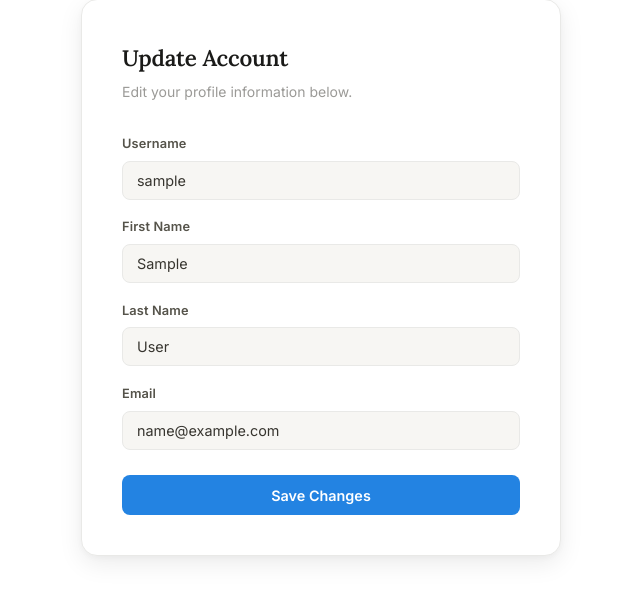
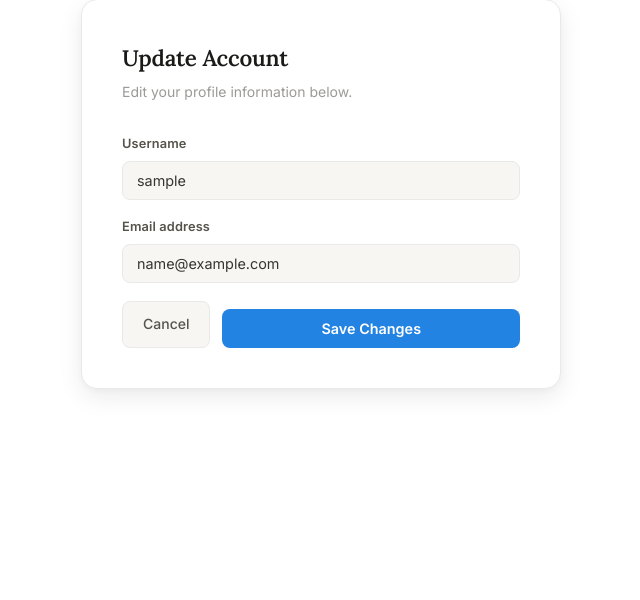
Before and after one commit to 16A9DA/StuddyBuddy, a Django app: page /updateProfile/ in a window 1280 px wide. Shown: the part 129-729 px from the top of the page, without its empty margins (319-959 px from the left). Run offline with Django 5.2, Linux system fonts and the light colour scheme; the visitor is signed in with stand-in values (Sample User, id 1).

Commit message:
Changes: Built form,updated views, and changed update profile fields

```diff
--- a/base/forms.py
+++ b/base/forms.py
@@ -1,5 +1,7 @@
 from django.forms import ModelForm
 from .models import Rooms,Message
+from django.contrib.auth.models import User
+
 
 class RoomForm(ModelForm):
     class Meta:
@@ -11,3 +13,9 @@ class MessageForm(ModelForm):
     class Meta:
         model  = Message
         fields = ['body']
+
+
+class UserForm(ModelForm):
+    class Meta:
+        model = User
+        fields = ["username","email"]
--- a/base/templates/base/index.html
+++ b/base/templates/base/index.html
@@ -40,7 +40,7 @@
                 <div class="room-card__left">
                     <div class="room-card__meta">
                         <span class="room-card__id">#{{ room.id }}</span>
-                        <a href = '{% url "userProfile" room.host %}' class="room-card__host">@{{ room.host}}</a>
+                        <a href='{% url "userProfile" room.id %}' class="room-card__host">@{{ room.host}}</a>
                     </div>
                     <a href="/room/{{ room.id }}" class="room-card__name">{{ room.name }}</a>
                     <span class="room-card__topic">{{ room.topic }}</span>
@@ -65,4 +65,4 @@
 
 </div>
 
-{% endblock  %}
+{% endblock %}
--- a/base/templates/base/updateUser.html
+++ b/base/templates/base/updateUser.html
@@ -1,5 +1,3 @@
-
-
 {% extends 'main.html' %}
 
 {% block content %}
@@ -12,29 +10,22 @@
         <form action="" method="post" class="styled-form" enctype="multipart/form-data">
             {% csrf_token %}
 
+            {% for field in form %}
             <p>
-                <label>Username</label>
-                <input  type="text"  name="username" value="{{ request.user.username }}" placeholder="Enter username…">
+                <label>{{ field.label }}</label>
+                {{ field }}
+                {% if field.errors %}
+                <span style="color:var(--danger); font-size:0.8rem;">{{ field.errors }}</span>
+                {% endif %}
             </p>
+            {% endfor %}
 
-            <p>
-                <label>First Name</label>
-                <input type="text" name="first_name" value="{{ request.user.first_name }}" placeholder="Enter first name…">
-            </p>
+            <div class="delete-actions">
+                <a href="{% url 'userProfile' request.user.id %}" class="btn-back">Cancel</a>
+                <button type="submit" class="btn-submit">Save Changes</button>
+            </div>
 
-            <p>
-                <label>Last Name</label>
-                <input type="text" name="last_name" value="{{ request.user.last_name }}" placeholder="Enter last name…">
-            </p>
-
-            <p>
-                <label>Email</label>
-                <input type="email" name="email" value="{{ request.user.email }}" placeholder="Enter email…">
-            </p>
-
-            <input type="submit" value="Save Changes" class="btn-submit">
         </form>
-
     </div>
 </div>
 
--- a/base/urls.py
+++ b/base/urls.py
@@ -13,7 +13,7 @@ urlpatterns = [
     path("createRoom/",views.create_room,name="createRoom"),
     path("updateRoom/<int:pk>/",views.update_room,name='updateRoom'),
     path("deleteRoom/<int:pk>/",views.delete_room,name="deleteRoom"),
-    path('userProfile/<str:username>',views.user_profile,name='userProfile'),
+    path('userProfile/<int:pk>',views.user_profile,name='userProfile'),
     path('updateProfile/',views.update_user,name='updateUser')
     # make update user settings an option
 ]
--- a/base/views.py
+++ b/base/views.py
@@ -1,13 +1,14 @@
 from django.shortcuts import render,redirect
 from django.http import HttpResponse
 from .models import Rooms,Topic,Message
-from .forms import RoomForm,MessageForm
+from .forms import RoomForm,MessageForm,UserForm
 from django.db.models import Q
 from django.contrib.auth.models import User
 from django.contrib import messages
 from django.contrib.auth import authenticate,login,logout
 from django.contrib.auth.decorators import login_required
 from django.contrib.auth.forms import UserCreationForm
+
 # Create your views here.
 
 
@@ -181,8 +182,8 @@ def update_message(request,pk):
 
 
 
-def user_profile(request,username):
-   profile_user = User.objects.get(username=username)
+def user_profile(request,pk):
+   profile_user = User.objects.get(id=pk)
    room = profile_user.rooms_set.all()
    topic = Topic.objects.all()
    content = {'user': profile_user,'rooms':room,'topic':topic}
@@ -191,4 +192,12 @@ def user_profile(request,username):
 
 @login_required(login_url='login')
 def update_user(request):
-   return render(request,'base/updateUser.html')
+   user  = request.user
+   form = UserForm(instance=user)
+   if request.method == 'POST':
+      form = UserForm(request.POST,instance=user)
+      if form.is_valid():
+         form.save()
+         return redirect('userProfile',pk=user.id)
+
+   return render(request,'base/updateUser.html',{"form":form})
--- a/templates/navbar.html
+++ b/templates/navbar.html
@@ -6,21 +6,23 @@
         </a>
 
         <div class="navbar__search">
-            <svg xmlns="http://www.w3.org/2000/svg" fill="none" viewBox="0 0 24 24" stroke="currentColor" stroke-width="2">
-                <circle cx="11" cy="11" r="8"/><path d="m21 21-4.35-4.35"/>
+            <svg xmlns="http://www.w3.org/2000/svg" fill="none" viewBox="0 0 24 24" stroke="currentColor"
+                stroke-width="2">
+                <circle cx="11" cy="11" r="8" />
+                <path d="m21 21-4.35-4.35" />
             </svg>
-            <form action="{% url 'Home' %}" method="get" >
-            <input type="text" name="q" placeholder="Search topics or rooms">
-        </form>
+            <form action="{% url 'Home' %}" method="get">
+                <input type="text" name="q" placeholder="Search topics or rooms">
+            </form>
 
         </div>
         <div class="navbar__right">
             {% if request.user.is_authenticated %}
             <div class="navbar__user">
-                        <!-- Add profile pic -->
+                <!-- Add profile pic -->
                 <div class="navbar__greeting">Hello, {{ request.user.username }} ▾</div>
                 <div class="navbar__dropdown">
-                    <a href="{% url 'userProfile' request.user.username %}">Profile</a>
+                    <a href="{% url 'userProfile' request.user.id %}">Profile</a>
                     <a href="{% url 'updateUser' %}">Settings</a>
                     <a href="{% url 'logout' %}">Logout</a>
                 </div>
```
